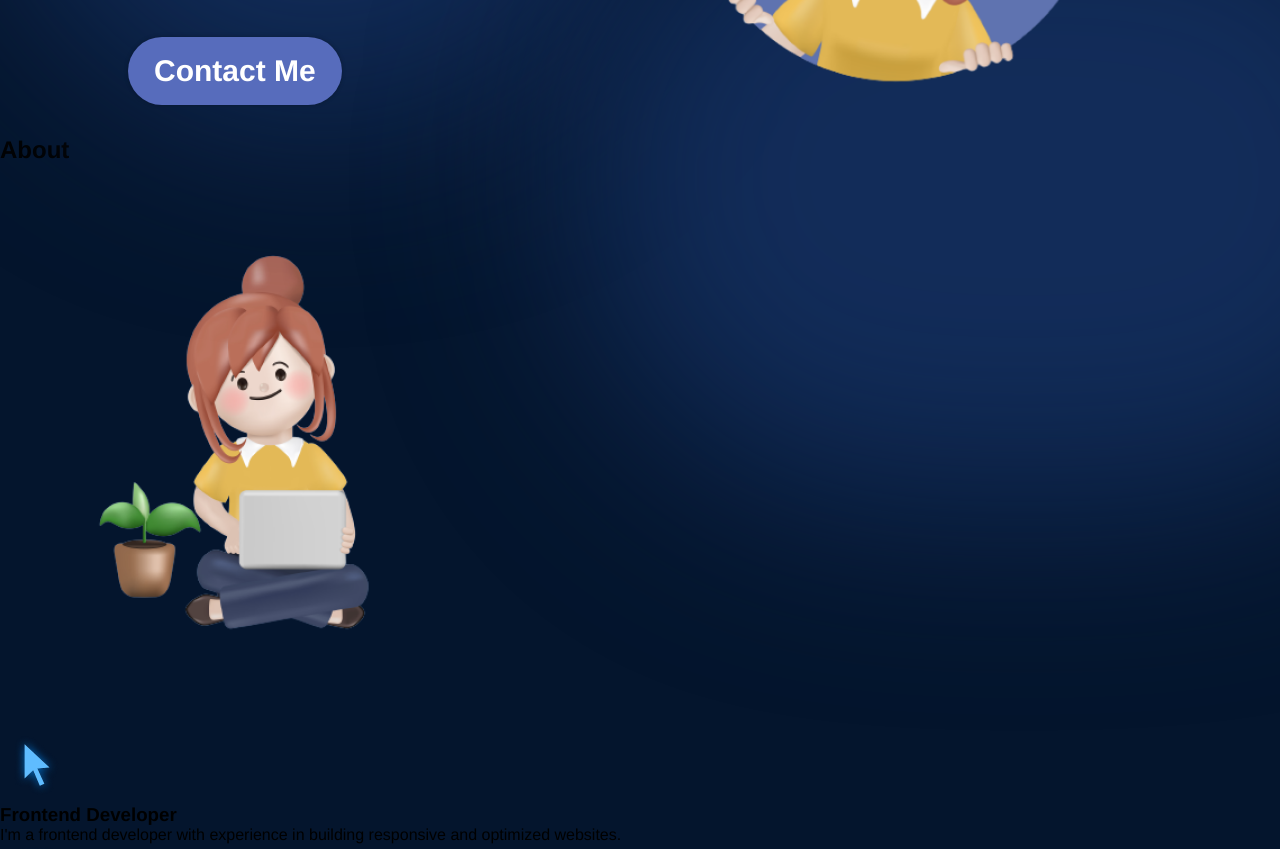
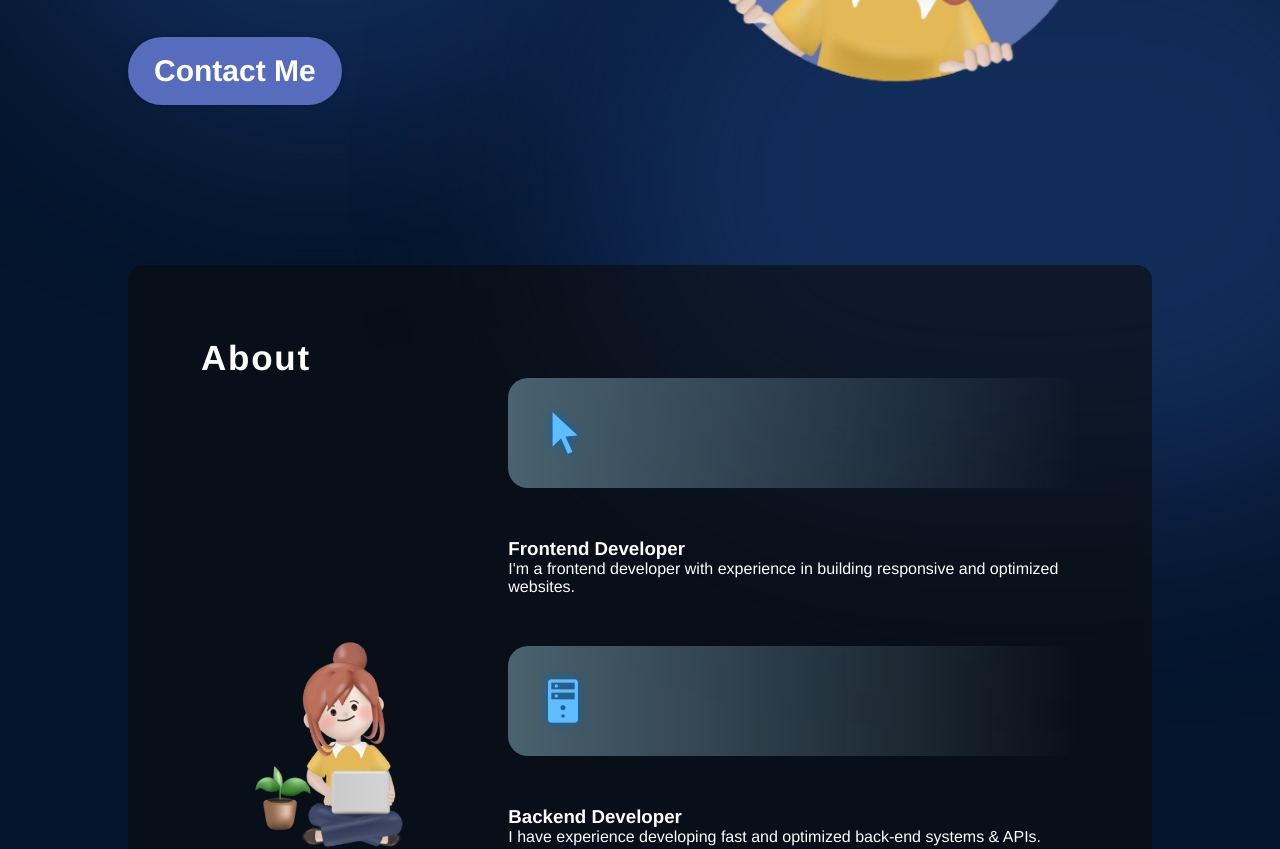
Before and after one commit to nipun-munasinghe/example-react-portfolio, a React (Vite) app: page / in a window 1280 px wide. Shown: the part 600-1449 px from the top of the page. Built offline with nearby package versions, Linux system fonts and the light colour scheme; the HTML template or start-up script is replaced by a standard one.

Commit message:
Update About.module.css
Started css part

```diff
--- a/src/components/About/About.module.css
+++ b/src/components/About/About.module.css
@@ -0,0 +1,50 @@
+@import "../../vars.css";
+
+.container {
+    position: relative;
+    background-color: rgba(12, 12, 12, 0.6);
+    padding: 73px;
+    border-radius: 15px;
+    margin-top: 129px;
+    z-index: 1;
+    margin-left: 10%;
+    margin-right: 10%;
+}
+
+.title {
+    color: var(--color-text);
+    font-size: 35px;
+    font-weight: 700;
+    letter-spacing: 1.75px;
+    text-transform: capitalize;
+}
+
+.content {
+    display: flex;
+    flex-direction: row;
+    align-items: center;
+}
+
+.aboutImage {
+    width: 35%
+}
+
+.aboutItems {
+    color: var(--color-text);
+    display: flex;
+    flex-direction: column;
+    gap: 50px;
+}
+
+.aboutItem {
+    display: flex;
+    flex-direction: row;
+    align-items: center;
+    border-radius: 20px;
+    list-style: none;
+    padding: 20px;
+    background-image: linear-gradient(90deg,
+    rgba(165, 215, 232, 0.42) 0%,
+    rgba(255, 255, 255, 0) 100%
+    );
+}
```
